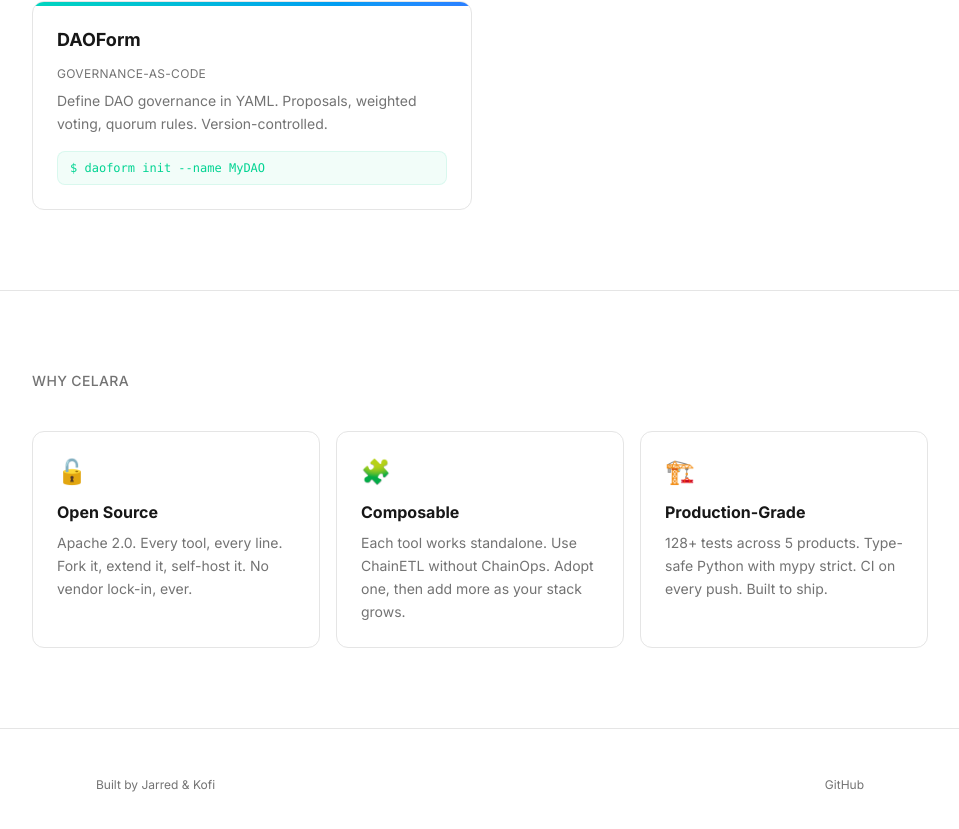
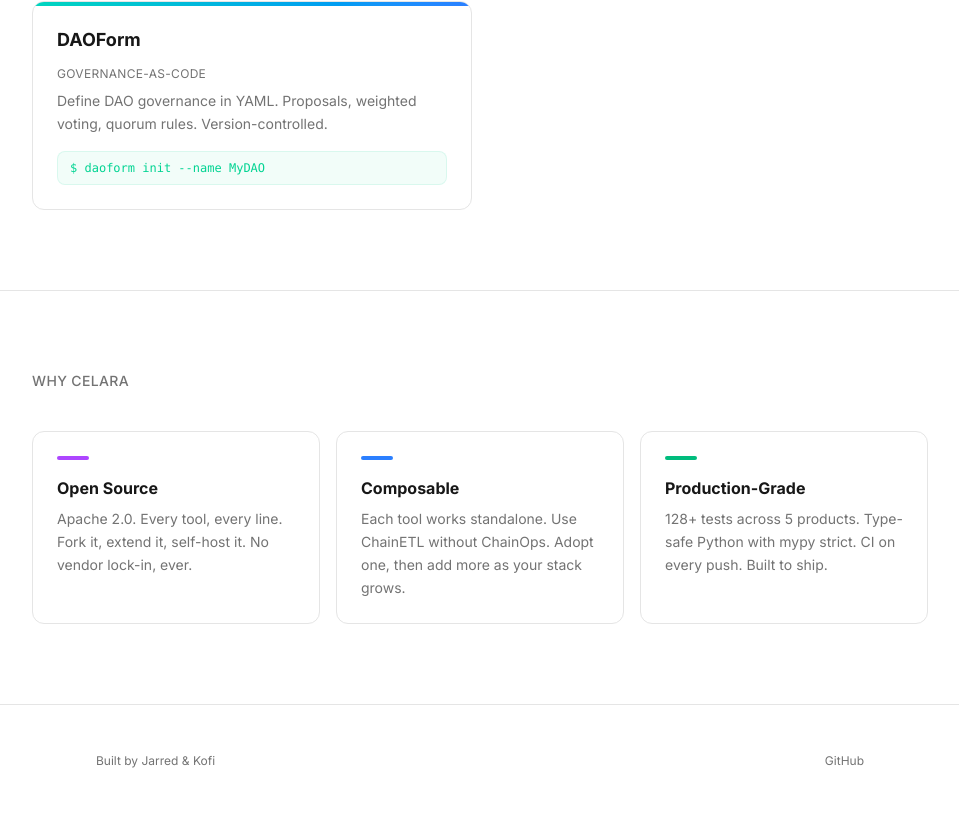
Before and after one commit to jtaylortech/celara, a Next.js app in the folder web/: page / in a window 1280 px wide. Shown: the part 1381-2210 px from the top of the page, without its empty margins (160-1119 px from the left). Built offline with nearby package versions, Linux system fonts and the light colour scheme.

Commit message:
fix: replace emojis with colored accent bars in Why section
Files: web/app/page.tsx
Why: Emojis looked cheap. Now each card has a small colored bar (purple, blue, emerald) matching the brand palette.

```diff
--- a/web/app/page.tsx
+++ b/web/app/page.tsx
@@ -140,12 +140,12 @@ export default function Home() {
           </h2>
           <div className="grid md:grid-cols-3 gap-4">
             {[
-              { icon: "🔓", title: "Open Source", body: "Apache 2.0. Every tool, every line. Fork it, extend it, self-host it. No vendor lock-in, ever." },
-              { icon: "🧩", title: "Composable", body: "Each tool works standalone. Use ChainETL without ChainOps. Adopt one, then add more as your stack grows." },
-              { icon: "🏗️", title: "Production-Grade", body: "128+ tests across 5 products. Type-safe Python with mypy strict. CI on every push. Built to ship." },
+              { title: "Open Source", body: "Apache 2.0. Every tool, every line. Fork it, extend it, self-host it. No vendor lock-in, ever.", accent: "bg-purple-500" },
+              { title: "Composable", body: "Each tool works standalone. Use ChainETL without ChainOps. Adopt one, then add more as your stack grows.", accent: "bg-blue-500" },
+              { title: "Production-Grade", body: "128+ tests across 5 products. Type-safe Python with mypy strict. CI on every push. Built to ship.", accent: "bg-emerald-500" },
             ].map((item) => (
               <div key={item.title} className="rounded-xl border border-[var(--border)] p-6">
-                <div className="text-2xl mb-3">{item.icon}</div>
+                <div className={`w-8 h-1 ${item.accent} rounded-full mb-4`} />
                 <h3 className="font-bold mb-2">{item.title}</h3>
                 <p className="text-sm text-[var(--muted)] leading-relaxed">{item.body}</p>
               </div>
```
